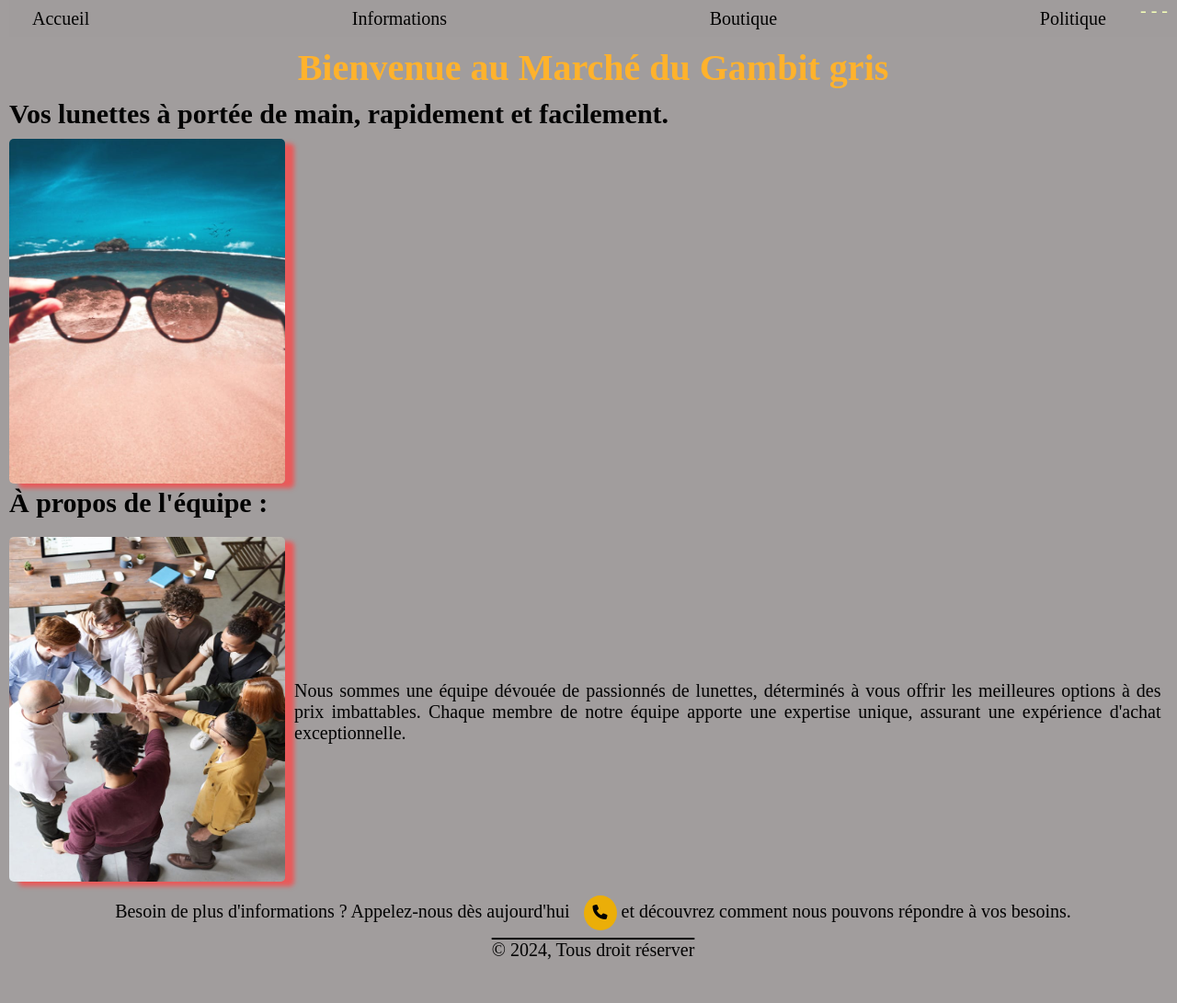
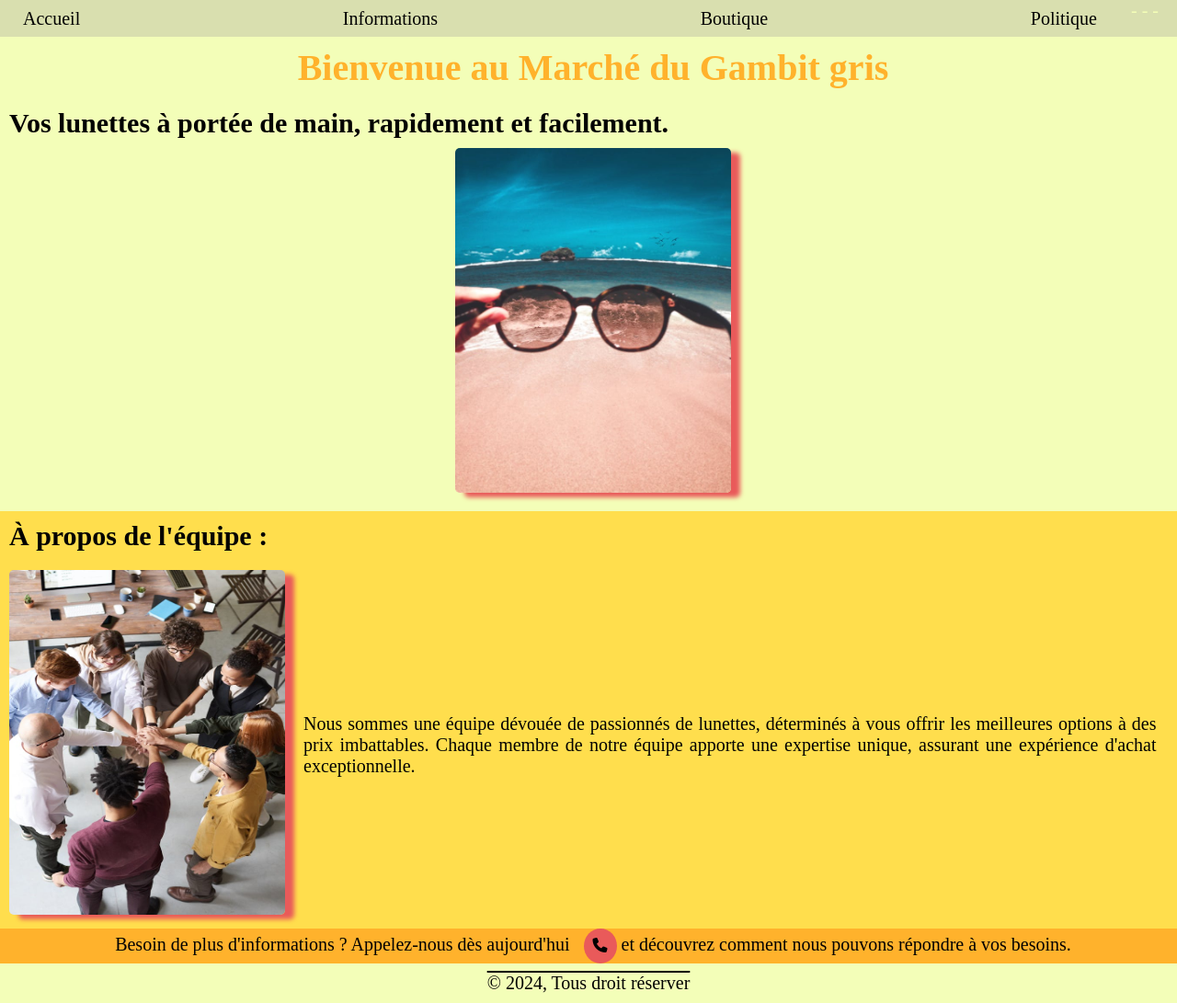
Before and after one commit to marie-josee67/Marcher_du_Gambit_Gris, a plain HTML site: page index.html in a window 1280 px wide. Shown: the whole page at 92% size. Before the commit the page ends 1055 px from the top, so only its background shows below. Drawn offline with Linux system fonts and the light colour scheme.

Commit message:
correction couleur page accueil.

```diff
--- a/index.html
+++ b/index.html
@@ -39,8 +39,8 @@
             <h1 id="big_title"> Bienvenue au Marché du Gambit gris</h1>
 
             <h2>Vos lunettes à portée de main, rapidement et facilement.</h2>
-            <div>
-                <img src="./img/pub_5_solaire.jpg" alt="photo d'une paire de lunette tenu à bout de bras par en homme face à l'océan.">
+            <div class="premier" >
+                <img  src="./img/pub_5_solaire.jpg" alt="photo d'une paire de lunette tenu à bout de bras par en homme face à l'océan.">
             </div>
         </section>
 
@@ -55,7 +55,8 @@
             </div>
         </section>
 
-        <div class="appel">
+        <section class="appel">
+            <div>
                 <p>Besoin de plus d'informations ? Appelez-nous dès aujourd'hui
                     <button id="appelTexte">
                         <i class="fa-solid fa-phone"></i>
@@ -63,6 +64,7 @@
                     et découvrez comment nous pouvons répondre à vos besoins.
                 </p>
             </div>
+        </section>
     </main>
 
     <footer>
--- a/style.css
+++ b/style.css
@@ -21,9 +21,9 @@
 
 /* ********************* standard ******************* */
 body{
-    background-color: var(--background_2);
-    margin-left: 10px;
     color: var(--texte);
+    background-color: var(--color_3);
+
 }
 
 
@@ -75,6 +75,7 @@ img{
     height: 375px;
     border-radius: 5px;
     box-shadow: 10px 5px 5px var(--color_0);
+    margin-bottom: 10px;
     /*border: thick double #32a1ce;*/
 }
 
@@ -97,7 +98,7 @@ h1{
 
 h2{
     font-size: 30px;
-    margin-bottom: 10px;
+    padding: 10px 0;
 }
 
 footer{
@@ -107,10 +108,28 @@ footer{
 }
 
 /* ******************************************* Accueil ************************************** */
+
+.premier{
+    display: flex;
+    justify-content: center;
+    padding-bottom: 10px;
+    /*border: 1px solid aqua;*/
+}
+
 .image{
     float: left;
     margin: 10px 10px 10px 0;
     /*border: 2px dashed darkorchid;*/
+}
+
+.haut{
+    background: var(--color_3);
+    padding-left: 10px;
+}
+
+.equipe{
+    background: var(--color_2);
+    padding-left: 10px;
 }
 
 .equipeBis{
@@ -119,21 +138,20 @@ footer{
     display: flex;
     text-align: justify;
     align-items: center;
-    padding-right: 10px;
+    padding:  0 15px 0 10px;
     /*border: 2px solid brown;*/
 }
 
 .appel{
+    background-color: var(--color_1);
     clear: left;
-}
-
-.appel {
     text-align: center;
+    padding-left: 10px;
 }
 
 /* le bouton appel */
 button {
-    background-color:var(--background_1);
+    background-color:var(--color_0);
     border: none;
     color: var(--texte);
     padding: 10px;
```
Lines whose indentation alone changed are shown as unchanged.
